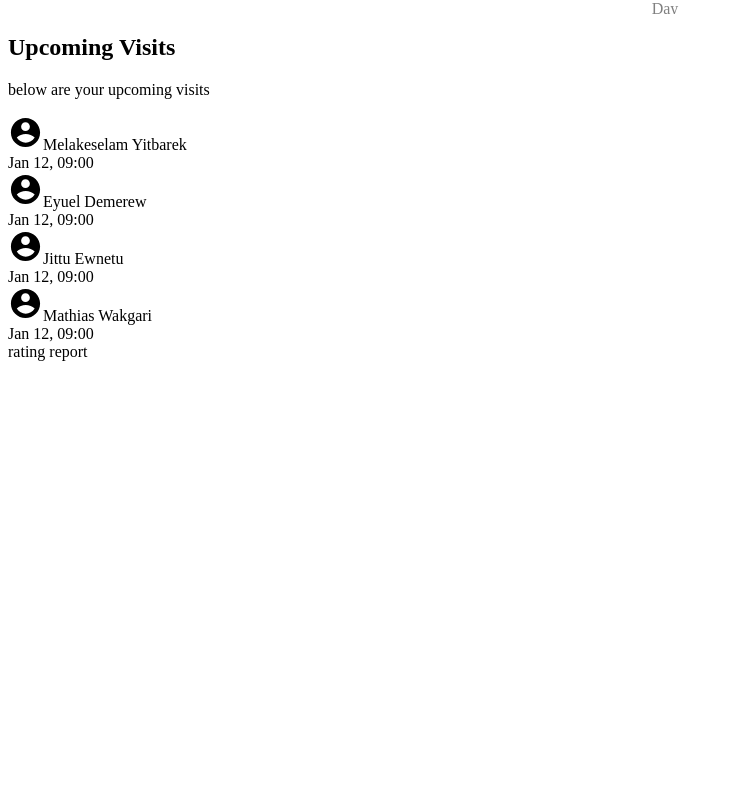
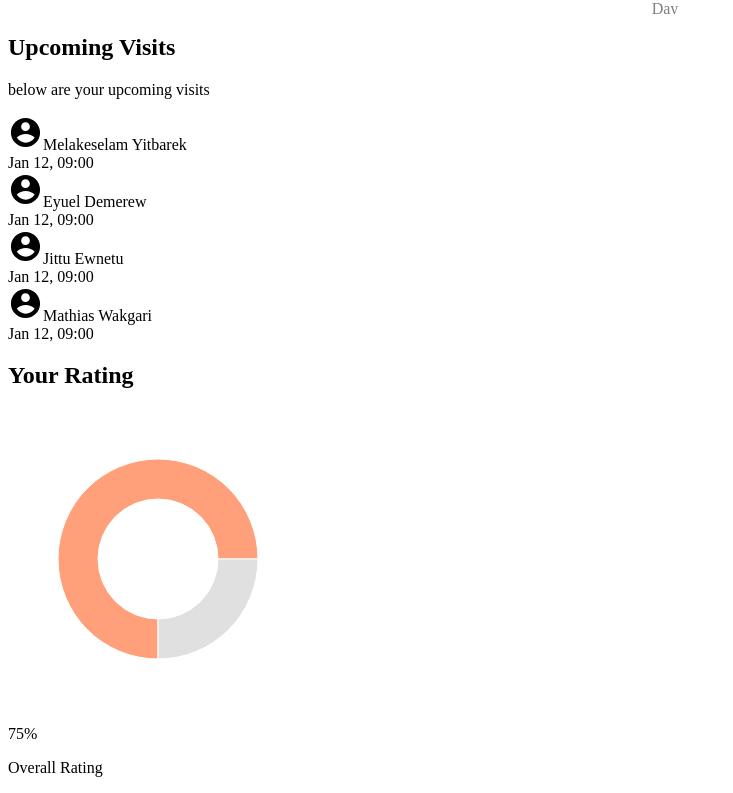
Before and after one commit to jiituu/HealthSync, a Next.js app: page /doctor/Dashboard in a window 1280 px wide. Shown: the part 577-1370 px from the top of the page, without its empty margins (0-733 px from the left). Before the commit the page ends 946 px from the top, so only its background shows below. Built offline with nearby package versions, Linux system fonts and the light colour scheme.

Commit message:
adding rating chart on the doctor dashboard

```diff
--- /dev/null
+++ b/components/admin-components/RatingChart.tsx
@@ -0,0 +1,43 @@
+'use client'
+import React from 'react';
+import { PieChart, Pie, Cell, Tooltip } from 'recharts';
+
+const RatingChart = () => {
+  const rating = 75;
+
+  const data = [
+    { name: 'Rating', value: rating },
+    { name: 'Remaining', value: 100 - rating },
+  ];
+
+  const COLORS = ['#FFA07A', '#E0E0E0'];
+
+  return (
+    <div className='w-full flex flex-col items-center'>
+      <h2 className='text-lg font-bold'>Your Rating</h2>
+      <PieChart width={300} height={300}>
+        <Pie
+          data={data}
+          dataKey="value"
+          nameKey="name"
+          cx="50%"
+          cy="50%"
+          outerRadius={100}
+          innerRadius={60}
+          fill="#8884d8"
+        >
+          {data.map((entry, index) => (
+            <Cell key={`cell-${index}`} fill={COLORS[index]} />
+          ))}
+        </Pie>
+        <Tooltip />
+      </PieChart>
+      <div className='text-center'>
+        <p className='text-2xl font-bold'>{rating}%</p>
+        <p>Overall Rating</p>
+      </div>
+    </div>
+  );
+};
+
+export default RatingChart;
--- a/components/admin-components/RatingReport.tsx
+++ b/components/admin-components/RatingReport.tsx
@@ -1,9 +1,12 @@
 import React from 'react'
+import RatingChart from './RatingChart'
 
 const RatingReport = () => {
   return (
-    <div className='w-full'>
-      rating report
+    <div className='w-full flex sm:flex-ol items-center border-t-2'>
+      <div className="basis-1/3 border-r-2">
+        <RatingChart/>
+      </div>
     </div>
   )
 }
--- a/components/doctor-components/Navbar.tsx
+++ b/components/doctor-components/Navbar.tsx
@@ -5,7 +5,7 @@ import { HiMenu } from "react-icons/hi";
 
 const Navbar = ({ onMenuClick }: { onMenuClick: () => void }) => {
   return (
-    <nav className="sticky top-0 bg-white border-b-2 flex items-center justify-between px-6 py-3 z-50">
+    <nav className="sticky top-0 bg-white border-b-2 flex items-center justify-between px-6 py-3 z-20">
       <div className="flex items-center relative w-80">
         <button
           className="md:hidden mr-4"
--- a/components/doctor-components/Sidebar.tsx
+++ b/components/doctor-components/Sidebar.tsx
@@ -129,7 +129,7 @@ const Sidebar: React.FC<Props> = ({ open, onClose, collapse, onCollapse }) => {
 
   return (
     <div
-      className={`sm:none duration-175 linear fixed !z-40 flex flex-col pb-10 bg-[#f2fffe] shadow-white/5 transition-all ${
+      className={`sm:none duration-175 linear fixed z-50 flex flex-col pb-10 bg-[#f2fffe] shadow-white/5 transition-all min-h-screen ${
         open ? "translate-x-0" : "-translate-x-96"
       } ${collapse ? "w-[90px]" : "w-[260px]"} ${
         open && isSmallScreen ? "!z-40" : ""
```
